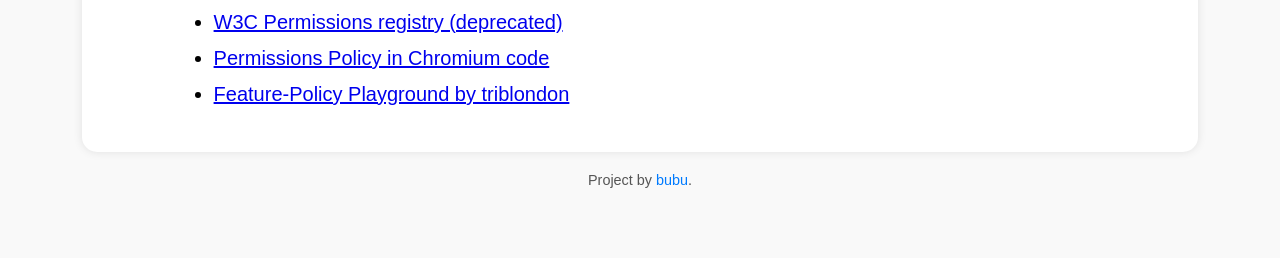
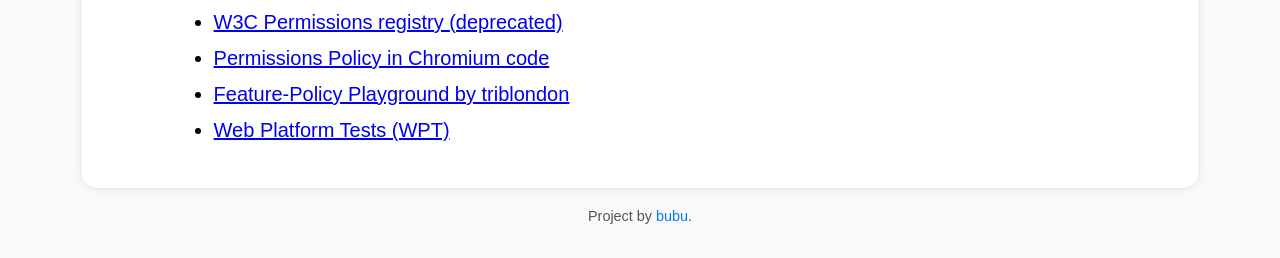
Before and after one commit to AlbertoFDR/browser-permissions-tool, a plain HTML site: page docs/about.html in a window 1280 px wide. Shown: the part 775-1033 px from the top of the page. Before the commit the page ends 997 px from the top, so only its background shows below. Drawn offline with Linux system fonts and the light colour scheme.

Commit message:
small changes

```diff
--- a/website/about.html
+++ b/docs/about.html
@@ -37,6 +37,7 @@
         <li><a href="https://github.com/w3c/permissions-registry/">W3C Permissions registry (deprecated)</a></li>
         <li><a href="https://chromium.googlesource.com/chromium/src/+/refs/heads/main/third_party/blink/renderer/core/permissions_policy/permissions_policy_features.json5">Permissions Policy in Chromium code</a></li>
         <li><a href="https://github.com/triblondon/feature-policy-playground/tree/master"> Feature-Policy Playground by triblondon</a></li>
+        <li><a href="https://web-platform-tests.org/"> Web Platform Tests (WPT)</a></li>
       </ul>
     </header>
 
```
Also changed, not shown: README.md, docs/index.html (renamed from website/index.html), docs/results/30-11-2024.json (renamed from website/results/30-11-2024.json), docs/results/last.json (renamed from website/results/last.json), docs/static/script.js (renamed from website/static/script.js), docs/static/styles.css (renamed from website/static/styles.css).
